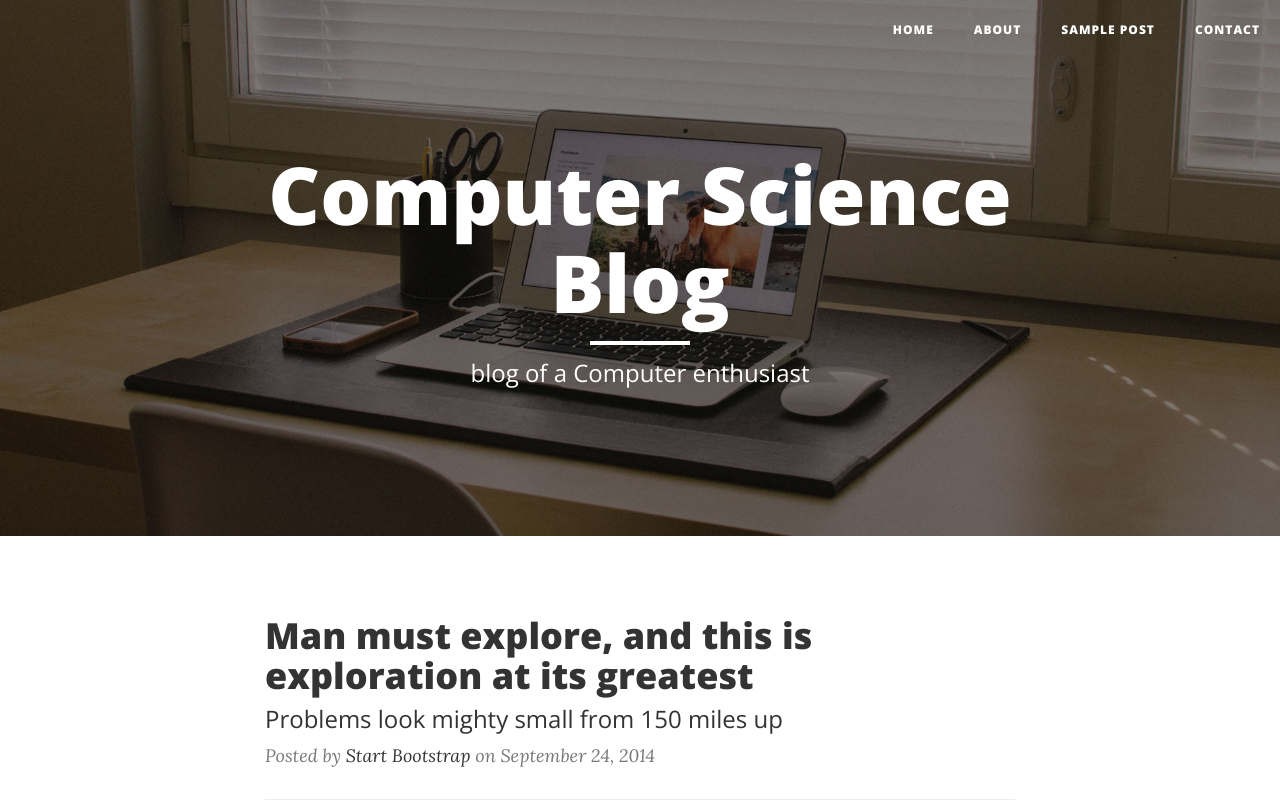
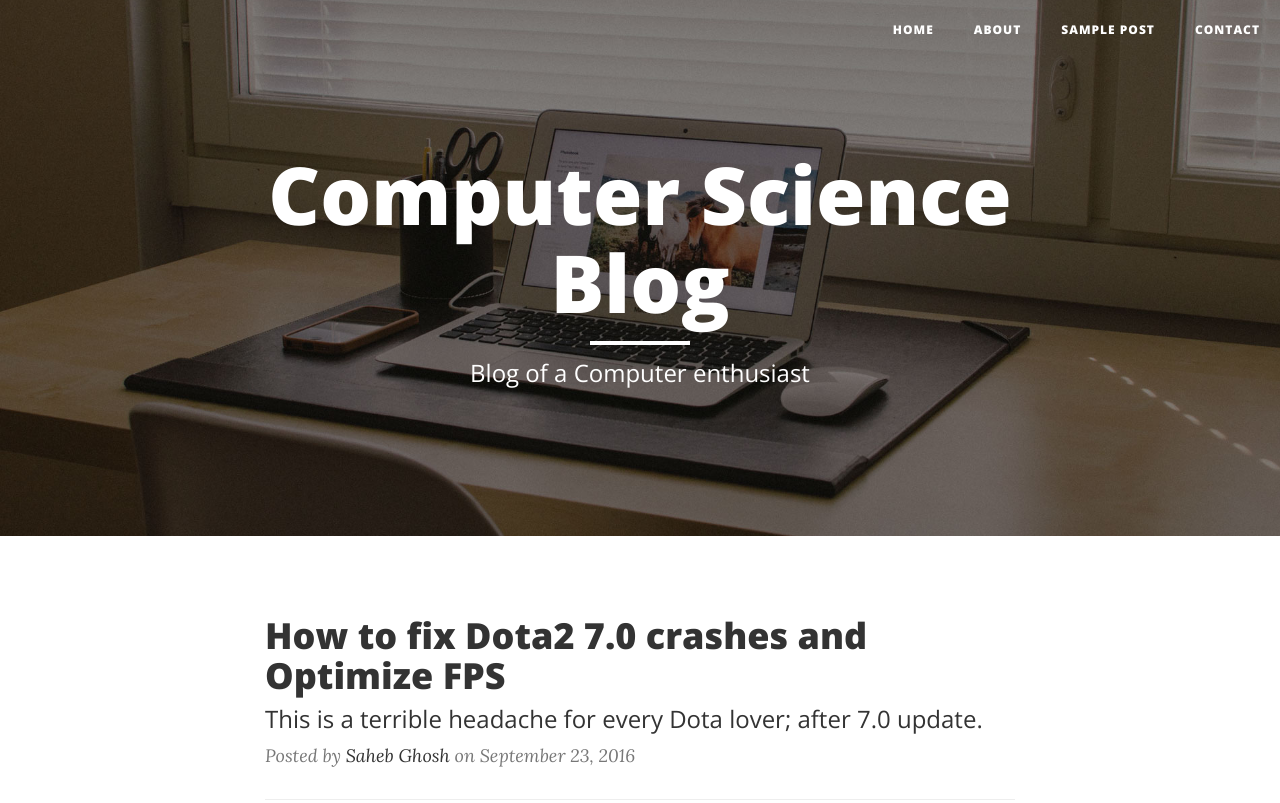
Before and after one commit to sahebg/blog, a website: page index.html in a window 1280 px wide. Shown: the top 803 px of the page. Drawn offline with nearby package versions, Linux system fonts and the light colour scheme.

Commit message:
Update index.html

```diff
--- a/index.html
+++ b/index.html
@@ -75,7 +75,7 @@
                     <div class="site-heading">
                         <h1>Computer Science Blog</h1>
                         <hr class="small">
-                        <span class="subheading">blog of a Computer enthusiast</span>
+                        <span class="subheading">Blog of a Computer enthusiast</span>
                     </div>
                 </div>
             </div>
@@ -89,13 +89,13 @@
                 <div class="post-preview">
                     <a href="post.html">
                         <h2 class="post-title">
-                            Man must explore, and this is exploration at its greatest
+                            How to fix Dota2 7.0 crashes and Optimize FPS
                         </h2>
                         <h3 class="post-subtitle">
-                            Problems look mighty small from 150 miles up
+                            This is a terrible headache for every Dota lover; after 7.0 update.
                         </h3>
                     </a>
-                    <p class="post-meta">Posted by <a href="#">Start Bootstrap</a> on September 24, 2014</p>
+                    <p class="post-meta">Posted by <a href="#">Saheb Ghosh</a> on September 23, 2016</p>
                 </div>
                 <hr>
                 <div class="post-preview">
```
